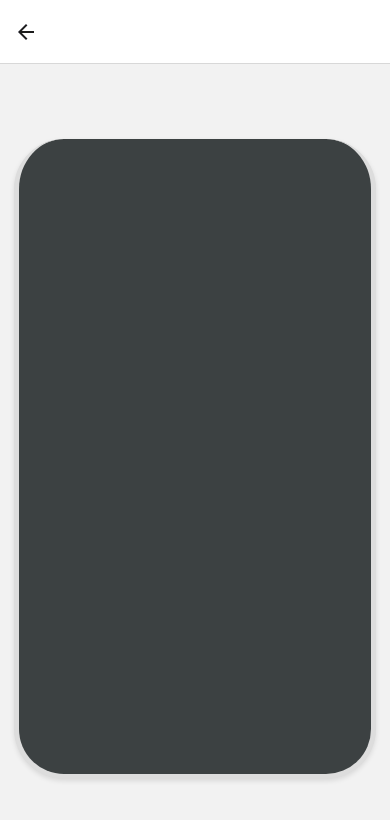
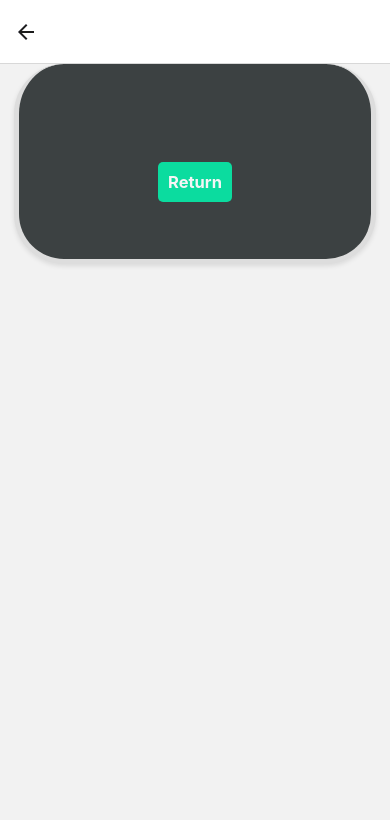
Before and after one commit to Daila-Dynamic-AI-Learning-App/Daila, a React Native app: screen /Answers in a window 390 px wide. Shown: the top 820 px of the page. Built offline with nearby package versions, Linux system fonts and the light colour scheme.

Commit message:
Activity indicator, url bug fixed

```diff
--- a/src/Answers.js
+++ b/src/Answers.js
@@ -1,9 +1,11 @@
 import React, { useState, useEffect } from 'react';
-import { View, StyleSheet, Text } from 'react-native';
+import { View, StyleSheet, Text, Linking, TouchableOpacity, ScrollView } from 'react-native';
 import AsyncStorage from '@react-native-async-storage/async-storage';
+import { useNavigation } from '@react-navigation/native';
 
 function CheckingAnswers() {
   const [promptEnd, setPromptEnd] = useState('');
+  const navigation = useNavigation();
 
   useEffect(() => {
     const loadPrompt = async () => {
@@ -14,17 +16,47 @@ function CheckingAnswers() {
     };
     loadPrompt();
   }, []);
+
+  const handleUrlPress = (url) => {
+    Linking.openURL(url);
+  }
+
+  const renderText = (text) => {
+    const regex = /(https?:\/\/[^\s]+)/g;
+    const parts = text.split(regex);
+
+    return parts.map((part, index) => {
+      if (regex.test(part)) {
         return (
+          <Text key={index} style={{color: '#0bdc9f'}} onPress={() => handleUrlPress(part)}>
+            {part}
+          </Text>
+        );
+      } else {
+        return part;
+      }
+    });
+  }
+
+  const handleReturn = () => {
+    navigation.navigate('Login');
+  }
+
+  return (
+    <ScrollView>
     <View style={styles.container}>
       <View style={styles.subContainerB}>
         <Text style={styles.welcome}>
-          {promptEnd}
+          {renderText(promptEnd)}
         </Text>
+        <TouchableOpacity style={styles.returnButton} onPress={handleReturn}>
+          <Text style={styles.returnText}>Return</Text>
+        </TouchableOpacity>
       </View>
     </View>
+    </ScrollView>
   );
 }
-
 
 const styles = StyleSheet.create({
   container: {
@@ -32,16 +64,14 @@ function CheckingAnswers() {
     alignItems: 'center',
     justifyContent: 'center',
   },
-
-  subContainerB:{
+  subContainerB: {
     backgroundColor: '#3C4142',
-        height: 640,
+    minHeight: 200,
     borderTopRightRadius: 50,
     borderTopLeftRadius: 50,
     borderBottomLeftRadius: 50,
     borderBottomRightRadius: 50,
     alignItems: 'center',
-        //justifyContent: 'center',
     borderWidth: 5,
     borderColor: '#ddd',
     shadowColor: '#000',
@@ -53,43 +83,33 @@ function CheckingAnswers() {
     paddingLeft: 20,
     paddingRight: 20,
     paddingTop: 50,
-        marginTop: 10,
     paddingBottom: 40,
-        //flexDirection: 'row',
     marginLeft: 35,
     marginRight: 35,
-        width: '93%'
+    width: '93%',
+    justifyContent: 'center',
   },
-
   welcome: {
     color: '#f5f5f5',
     fontSize: 16.5,
     fontWeight: 'bold',
     fontStyle: 'normal',
-      alignContent: 'center',
-      padding: 10
+    padding: 10,
+    textAlign: 'center',
   },
-
-    logo: {
-      width: 150,
-      height: 200,
-      marginBottom: 0,
-
+  returnButton: {
+    backgroundColor: '#0bdc9f',
+    borderRadius: 5,
+    padding: 10,
+    marginTop: 20,
+    marginBottom: 10,
   },
-
-       subtitle: {
-      color: 'white',
-       fontSize: 16,
+  returnText: {
+    color: '#f5f5f5',
+    fontSize: 16.5,
+    fontWeight: 'bold',
     textAlign: 'center',
-      width: 250,
-      marginBottom: 30,
-      //fontWeight: 'bold',
   },
-
- })
-
-
-
-
+});
 
 export default CheckingAnswers;
--- a/src/Home.js
+++ b/src/Home.js
@@ -69,6 +69,12 @@ function HomeScreen() {
   };
 
   return (
+    <View>
+       {loading && (
+        <View style={styles.overlay}>
+          <ActivityIndicator size="large" color="#0bdc9f" />
+        </View>
+      )}
     <ScrollView>
       <View style={styles.container}>
         <View style={styles.subContainer}>
@@ -90,11 +96,6 @@ function HomeScreen() {
             />
           </View>
           <View style={styles.containerload}>
-      {loading && (
-        <View style={styles.overlay}>
-          <ActivityIndicator size="large" color="#0bdc9f" />
-        </View>
-      )}
 
     </View>
 
@@ -141,7 +142,9 @@ function HomeScreen() {
           </View>
         </KeyboardAvoidingView>
       </View>
+
     </ScrollView>
+    </View>
   );
 }
 
--- a/src/bellPrompt.js
+++ b/src/bellPrompt.js
@@ -1,4 +1,4 @@
-import { View, Text, StyleSheet, Image, TouchableOpacity } from 'react-native';
+import { View, Text, StyleSheet, Image, TouchableOpacity, ActivityIndicator } from 'react-native';
 import { useNavigation } from '@react-navigation/native';
 import React, { useState, useEffect } from 'react';
 import AsyncStorage from '@react-native-async-storage/async-storage';
@@ -11,13 +11,14 @@ function BellPrompt() {
     const [questionIndex, setQuestionIndex] = useState(0);
     const [answerInput, setAnswerInput] = useState('');
     const [prompt, setPrompt] = useState('');
-    const [isLoading, setIsLoading] = useState(true);
+    const [loading, setLoading] = useState(false);
     const [showWarning, setShowWarning] = useState(false);
 
     const getQuestionById = async () => {
     const studyId = await AsyncStorage.getItem('studyId');
     console.log('studyId:', studyId);
     const token = await AsyncStorage.getItem('token');
+    setLoading(true);
     const config = {
      method: 'get',
       maxBodyLength: Infinity,
@@ -25,6 +26,7 @@ function BellPrompt() {
      headers: {
     'X-Token': token
       }
+
 };
 
 
@@ -35,12 +37,13 @@ function BellPrompt() {
     const response = await axios(config);
     setPrompt(response.data.prompt);
     AsyncStorage.setItem('prompt', response.data.prompt);
-    setIsLoading(false);
     console.log('Request was successful!');
   } catch (error) {
     console.log(error);
     setShowWarning(true);
   }
+  finally {
+    setLoading(false);}
 };
 
   return (
@@ -51,6 +54,7 @@ function BellPrompt() {
         <Image source={require('./assets/bell2.png')}
     style={styles.logo}
     />
+
        <Text style={styles.welcome}>
           This is an assessment test.
           Once you start you
@@ -59,7 +63,11 @@ function BellPrompt() {
        </View>
 
     </View>
-
+    {loading && (
+        <View style={styles.overlay}>
+          <ActivityIndicator size="large" color="#0bdc9f" />
+        </View>
+      )}
     <TouchableOpacity
   onPress={async () => {
     await getQuestionById();
@@ -161,6 +169,17 @@ function BellPrompt() {
       marginTop: -10,
       width: '100%'
     },
+    overlay: {
+    position: 'absolute',
+    top: 0,
+    left: 0,
+    right: 0,
+    bottom: 0,
+    justifyContent: 'center',
+    alignItems: 'center',
+    backgroundColor: 'rgba(0, 0, 0, 0.5)',
+    zIndex: 999,
+  },
 
 
 })
--- a/src/questions.js
+++ b/src/questions.js
@@ -7,7 +7,7 @@ import { View,
   ScrollView,
   TextInput,
   TouchableOpacity,
-  Modal,
+  Alert,
   ActivityIndicator,
   Image } from 'react-native';
 import { useNavigation } from '@react-navigation/native';
@@ -72,7 +72,7 @@ function SignupScreen() {
   const [questionIndex, setQuestionIndex] = useState(1);
   const [questions, setQuestions] = useState([]);
   const [answerInput, setAnswerInput] = useState('');
-  const [isLoading, setIsLoading] = useState(true);
+  const [loading, setLoading] = useState(false);
   const [showWarning, setShowWarning] = useState(false);
   const [prompt, setPrompt] = useState('');
   const [promptEnd, setPromptEnd] = useState('');
@@ -100,7 +100,7 @@ function SignupScreen() {
         return;
     }
 
-    setIsLoading(true);
+    setLoading(true);
 
     const studyId = await AsyncStorage.getItem('studyId');
     const token = await AsyncStorage.getItem('token');
@@ -128,7 +128,6 @@ function SignupScreen() {
         console.log(response.data.prompt);
         console.log(response.data.end); // log the value of end
         setQuestions(response.data.questions);
-        setIsLoading(false);
         setAnswerInput('');
         if (response.data.end) {
           await AsyncStorage.setItem('promptEnd', response.data.prompt);
@@ -139,18 +138,30 @@ function SignupScreen() {
         }
     } catch (error) {
         console.log(error);
-        setIsLoading(false);
         setShowWarning(true);
     }
+    finally {
+      setLoading(false);}
   };
 
-  const handleCancelPress = () => {
-    setShowWarning(true);
+  function handleExitPress() {
+    Alert.alert(
+      '😯 Exit Test',
+      'If you exit the test now, you will lose all your progress. Are you sure you want to exit?',
+      [
+        {
+          text: 'Resume',
+          style: 'cancel',
+        },
+        {
+          text: 'Exit',
+          onPress: () => navigation.navigate('Login'),
+        },
+      ],
+      { cancelable: true },
+    );
   };
 
-  const handleWarningConfirm = () => {
-    setShowWarning(false);
-  };
   //0559340134
   return (
 
@@ -180,7 +191,7 @@ function SignupScreen() {
           <Button title='>>' onPress={handleAnswerSubmit} />
         </View>
 
-        <TouchableOpacity onPress={handleCancelPress}>
+        <TouchableOpacity onPress={handleExitPress}>
           <View style={styles.cancelContainer}>
             <View style={styles.numContainer}>
               <Text style={styles.xxx}>X</Text>
@@ -190,7 +201,13 @@ function SignupScreen() {
 
 
       </View>
+
     </ScrollView>
+    {loading && (
+        <View style={[styles.overlay,{flex: 1}]}>
+          <ActivityIndicator size="large" color="#0bdc9f" />
+        </View>
+      )}
   </KeyboardAvoidingView>
 
     );
@@ -208,8 +225,20 @@ function SignupScreen() {
      keyboardAvoidingView: {
     flex: 1,
   },
+  overlay: {
+    position: 'absolute',
+    top: 0,
+    left: 0,
+    right: 0,
+    bottom: 0,
+    justifyContent: 'center',
+    alignItems: 'center',
+    backgroundColor: 'rgba(0, 0, 0, 0.5)',
+    zIndex: 999,
+  },
 
     container: {
+    zIndex: 1,
     flex: 1,
     alignItems: 'center',
     justifyContent: 'center',
@@ -452,7 +481,8 @@ function SignupScreen() {
     left: 0,
     right: 0,
     bottom: 0,
-    zIndex: 1,
+    backgroundColor: 'rgba(0, 0, 0, 0.5)',
+    zIndex: 999,
   },
 
      popUp: {
@@ -606,29 +636,3 @@ function SignupScreen() {
 
 
 export default SignupScreen;
-
- /* const handleAnswerSubmit = () => {
-    if (questionIndex < questions.length - 1){
-      setAnswerInput('');
-      setQuestionIndex(questionIndex + 1);
-    } else {
-      setIsLoading(true);
-      setTimeout(() => {
-        setIsLoading(false);
-        navigation.navigate('Answers');
-      }, 6000);
-    }
-  };*/
-  /*
-  if (isLoading){
-    return (
-      <View style={styles.loadingContainer}>
-          <Image source={require('./assets/Iconnn.png') }
-            style={styles.logo}
-            resizeMode='contain'
-            />
-            <Text style={styles.subtitle}>Loading...</Text>
-      </View>
-    );
-  }
-*/
--- a/src/selectLevel.js
+++ b/src/selectLevel.js
@@ -156,6 +156,7 @@ function LoginScreen() {
 
   // this function handles the onpress event of the next button
   const handleSubmit = async () => {
+    setLoading(true);
     // get saved token from the asyncstorage
     const token = await AsyncStorage.getItem("token");
 
@@ -192,7 +193,10 @@ function LoginScreen() {
       } catch (err) {
         console.log(err.message);
       }
+      finally {
+        setLoading(false);}
     }
+
 
 
   };
@@ -629,11 +633,18 @@ function LoginScreen() {
         ) :
          null}
       </View>
-    </View><View>
+    </View>
+    {loading && (
+        <View style={styles.overlay}>
+          <ActivityIndicator size="large" color="#0bdc9f" />
+        </View>
+      )}
+    <View>
         <TouchableOpacity onPress={handleSubmit} style={styles.customLogIn}>
           <Text style={styles.text2}>NEXT</Text>
         </TouchableOpacity>
       </View></>
+
   )
 }
 
```
Also changed, not shown: 1 other file (tests, documents, lock files or other folders). Lines whose indentation alone changed are shown as unchanged.
